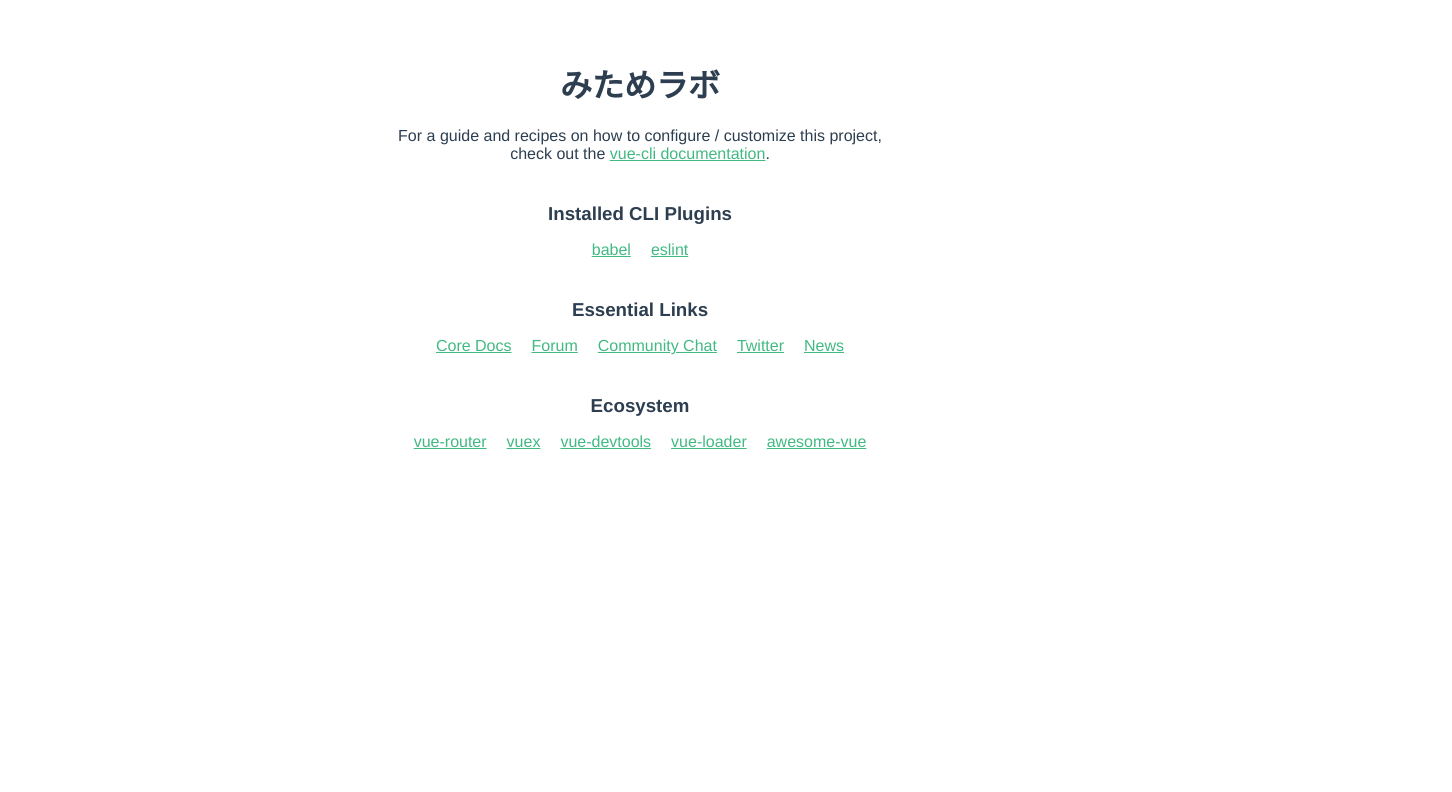
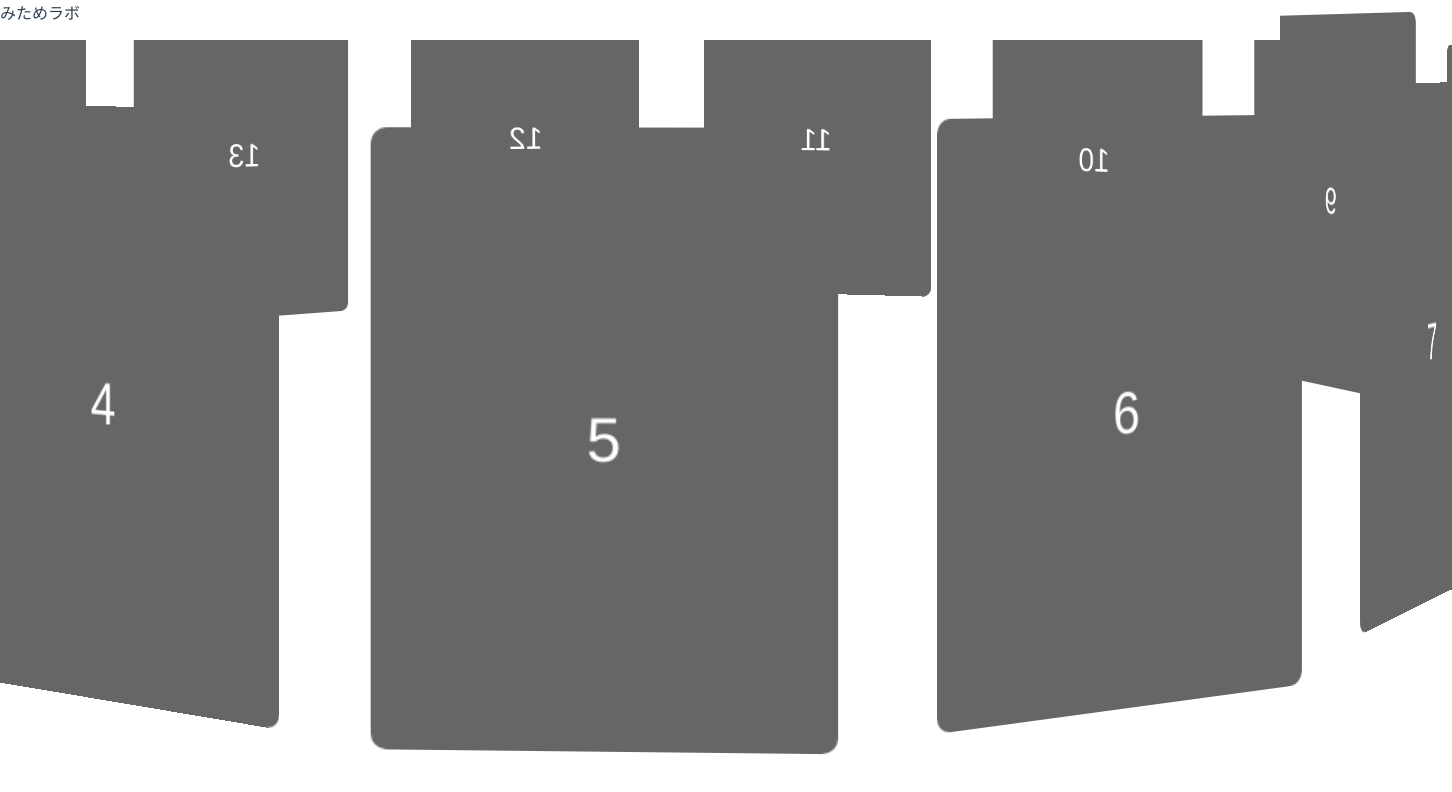
Before and after one commit to w1nnie/MitameLab, a Vue app: page / in a window 1280 px wide. Shown: the top 792 px of the page, 1452 px wide, since content can reach past the window. Built offline with nearby package versions, Linux system fonts and the light colour scheme.

Commit message:
guruguru

```diff
--- a/package.json
+++ b/package.json
@@ -22,6 +22,7 @@
     "eslint": "^6.7.2",
     "eslint-plugin-vue": "^7.0.0-0",
     "node-sass": "^5.0.0",
+    "prettier": "^2.1.2",
     "sass-loader": "^10.0.5",
     "stylus": "^0.54.8",
     "stylus-loader": "^4.2.0"
--- a/src/App.vue
+++ b/src/App.vue
@@ -1,8 +1,8 @@
-<template>
-  <div id="app">
-    <ml-header />
-    <top />
-  </div>
+<template lang="pug">
+#app
+  ml-header.header
+  body
+    top
 </template>
 
 <script>
@@ -18,13 +18,24 @@ export default {
 }
 </script>
 
-<style scoped="sass">
-#app {
-  font-family: Avenir, Helvetica, Arial, sans-serif;
-  -webkit-font-smoothing: antialiased;
-  -moz-osx-font-smoothing: grayscale;
-  text-align: center;
-  color: #2c3e50;
-  margin-top: 60px;
-}
+<style scoped lang="sass">
+#app
+  font-family: Avenir, Helvetica, Arial, sans-serif
+  -webkit-font-smoothing: antialiased
+  -moz-osx-font-smoothing: grayscale
+  color: #2c3e50
+  margin-top: 60px
+
+.header
+  position: fixed
+  height: 5%
+  width: 100%
+  top: 0
+  left: 0
+  background: white
+  z-index: 1000
+
+body
+  width: 100%
+  height: 95%
 </style>
--- /dev/null
+++ b/src/components/Doughnut.vue
@@ -0,0 +1,78 @@
+<template lang="pug">
+.doughnut-container
+    .card-container
+        .card(v-for="number in 13" :style="{transform: doughnutTransform(number,time)}") {{number}}
+</template>
+
+<script>
+export default {
+	name: 'Doughnut',
+	data(){
+		return {
+			time: 0
+		}
+	},
+  computed: {
+    doughnutTransform() {
+			return function (number,time) {
+				number --; // set origin 1 to 0
+				// number = (number + 1) % 13
+				number = number - time;
+				let radius = 800;
+				let x = radius * Math.sin(number/13*2*Math.PI);
+				let y = 180 + radius/10 * Math.cos(number/13*2*Math.PI);
+				let z = radius * Math.cos(number/13*2*Math.PI);
+				return `translate3d(${x}px, ${y}px, ${z}px)
+						rotateY(${number/13}turn)
+						scale(${1 + Math.abs(6.5 - number % 13) / 100})`;
+			};
+		}
+	},
+	methods: {
+		tick() {
+			setInterval(() => {
+				this.time ++;
+				},1000);
+		}
+	},
+	mounted() {
+		this.tick();
+	}
+}
+</script>
+
+<!-- Add "scoped" attribute to limit CSS to this component only -->
+<style scoped lang="sass">
+.doughnut-container
+	height: 95%
+	width: 100%
+	display: flex
+	justify-content: center
+	align-items: center
+
+	.card-container
+		width: 90%
+		height: 90%
+		perspective: 2500px
+
+		.card
+			width: 100%
+			height: 100%
+			overflow: hidden
+			$w: 300px
+			$h: 400px
+			position: absolute
+			top: calc(50% - #{$h} / 2)
+			left: calc(50% - #{$w} / 2)
+			width: $w
+			height: $h
+			background: #666
+			line-height: 1000%
+			transform-style: preserve-3d
+			will-change: transform
+			color: white
+			transition: transform .5s ease-in-out
+			text-align: center
+			border-radius: 10px
+			font-size: 40px
+</style>
--- a/src/components/MlHeader.vue
+++ b/src/components/MlHeader.vue
@@ -1,6 +1,5 @@
 <template lang="pug">
-.hello
-	h1 みためラボ
+.hello みためラボ
 </template>
 
 <script>
@@ -12,20 +11,5 @@ export default {
 }
 </script>
 
-<!-- Add "scoped" attribute to limit CSS to this component only -->
-<style scoped>
-h3 {
-  margin: 40px 0 0;
-}
-ul {
-  list-style-type: none;
-  padding: 0;
-}
-li {
-  display: inline-block;
-  margin: 0 10px;
-}
-a {
-  color: #42b983;
-}
+<style scoped lang="sass">
 </style>
--- a/src/components/Top.vue
+++ b/src/components/Top.vue
@@ -1,41 +1,15 @@
-<template>
-  <div class="hello">
-    <h1>{{ msg }}</h1>
-    <p>
-      For a guide and recipes on how to configure / customize this project,<br>
-      check out the
-      <a href="https://cli.vuejs.org" target="_blank" rel="noopener">vue-cli documentation</a>.
-    </p>
-    <h3>Installed CLI Plugins</h3>
-    <ul>
-      <li><a href="https://github.com/vuejs/vue-cli/tree/dev/packages/%40vue/cli-plugin-babel" target="_blank" rel="noopener">babel</a></li>
-      <li><a href="https://github.com/vuejs/vue-cli/tree/dev/packages/%40vue/cli-plugin-eslint" target="_blank" rel="noopener">eslint</a></li>
-    </ul>
-    <h3>Essential Links</h3>
-    <ul>
-      <li><a href="https://vuejs.org" target="_blank" rel="noopener">Core Docs</a></li>
-      <li><a href="https://forum.vuejs.org" target="_blank" rel="noopener">Forum</a></li>
-      <li><a href="https://chat.vuejs.org" target="_blank" rel="noopener">Community Chat</a></li>
-      <li><a href="https://twitter.com/vuejs" target="_blank" rel="noopener">Twitter</a></li>
-      <li><a href="https://news.vuejs.org" target="_blank" rel="noopener">News</a></li>
-    </ul>
-    <h3>Ecosystem</h3>
-    <ul>
-      <li><a href="https://router.vuejs.org" target="_blank" rel="noopener">vue-router</a></li>
-      <li><a href="https://vuex.vuejs.org" target="_blank" rel="noopener">vuex</a></li>
-      <li><a href="https://github.com/vuejs/vue-devtools#vue-devtools" target="_blank" rel="noopener">vue-devtools</a></li>
-      <li><a href="https://vue-loader.vuejs.org" target="_blank" rel="noopener">vue-loader</a></li>
-      <li><a href="https://github.com/vuejs/awesome-vue" target="_blank" rel="noopener">awesome-vue</a></li>
-    </ul>
-  </div>
+<template lang="pug">
+doughnut
 </template>
 
 <script>
+import Doughnut from "@/components/Doughnut.vue"
 export default {
   name: 'Top',
   props: {
     msg: String
-  }
+  },
+  components: {Doughnut}
 }
 </script>
 
```
Also changed, not shown: 1 other file (tests, documents, lock files or other folders).
